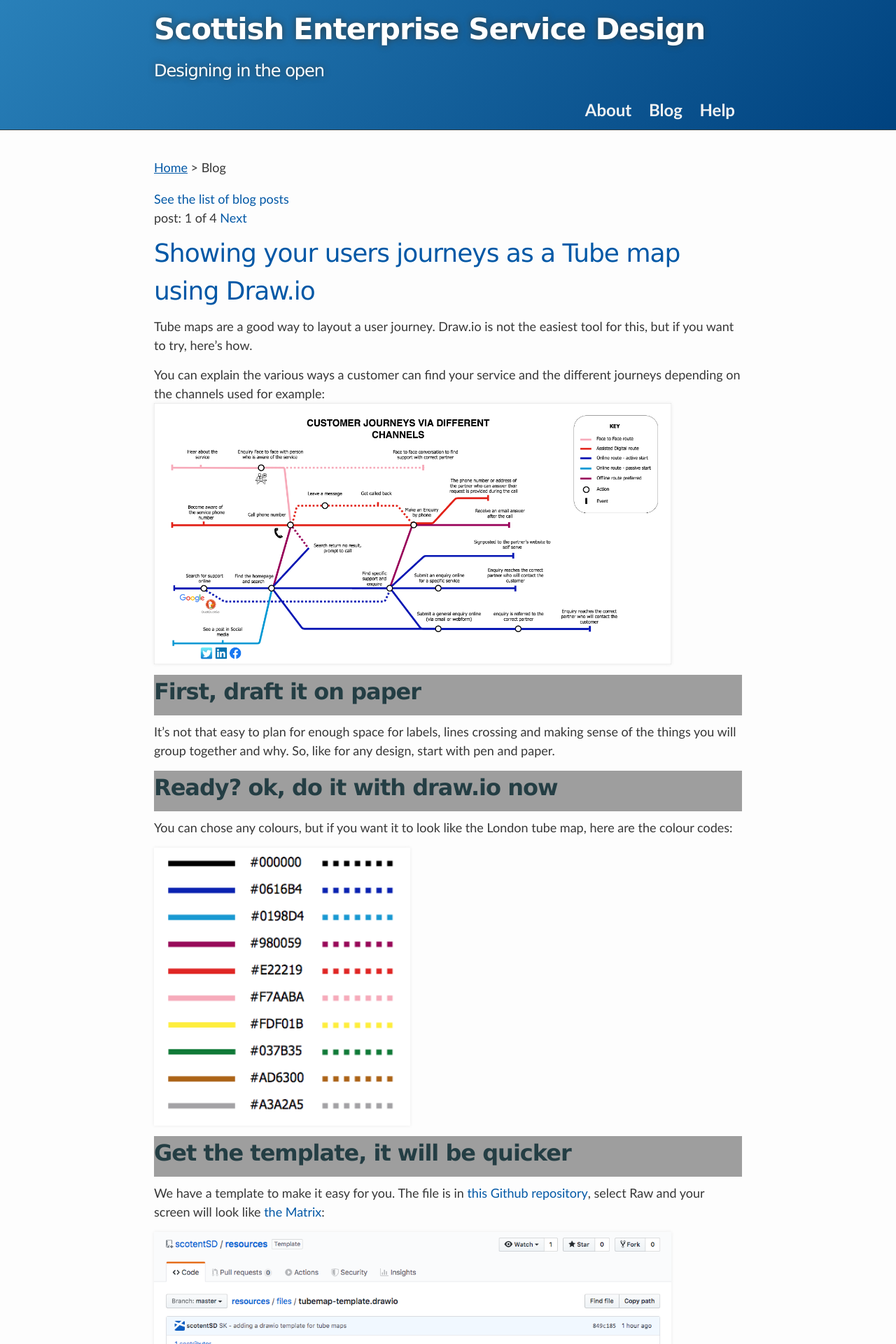
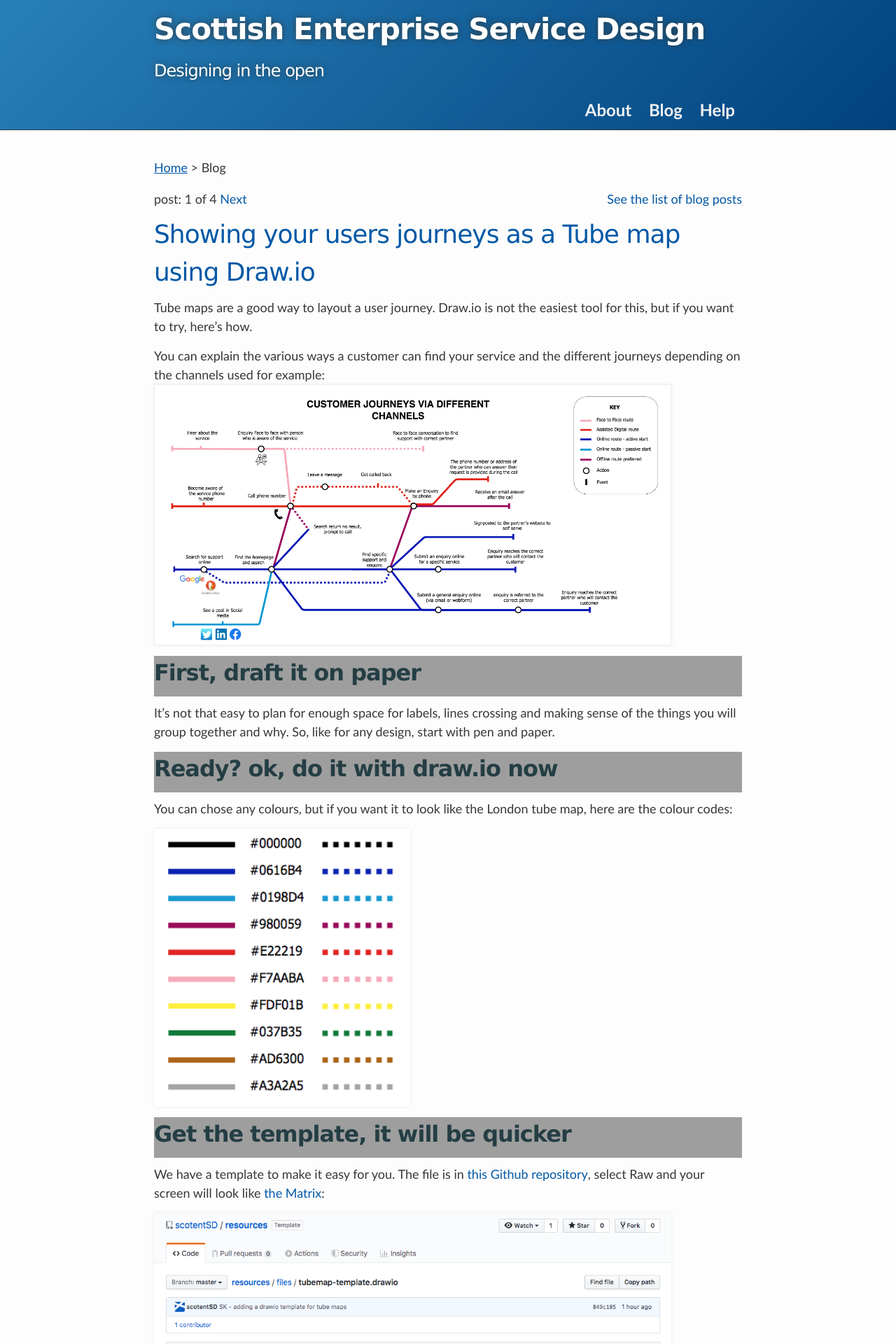
Before and after one commit to carl-watson/scotentSD.github.io, a Jekyll site: the page built from blog/index.html, in a window 1280 px wide. Shown: the top 1920 px of the page at 70% size. Built offline with Jekyll 4.4.1, drawn with Linux system fonts in a browser that asks for light colours; the list of posts is cut into pages by our own code.

Commit message:
SK - fix typo

```diff
--- a/blog/index.html
+++ b/blog/index.html
@@ -3,7 +3,7 @@
 title: Blog
 ---
 
-  <div style="float-right">
+  <div style="float: right">
       <a href="https://scotentsd.github.io/blog-post-list/">See the list of blog posts</a>
   </div>
     <!-- Pagination links -->
```
